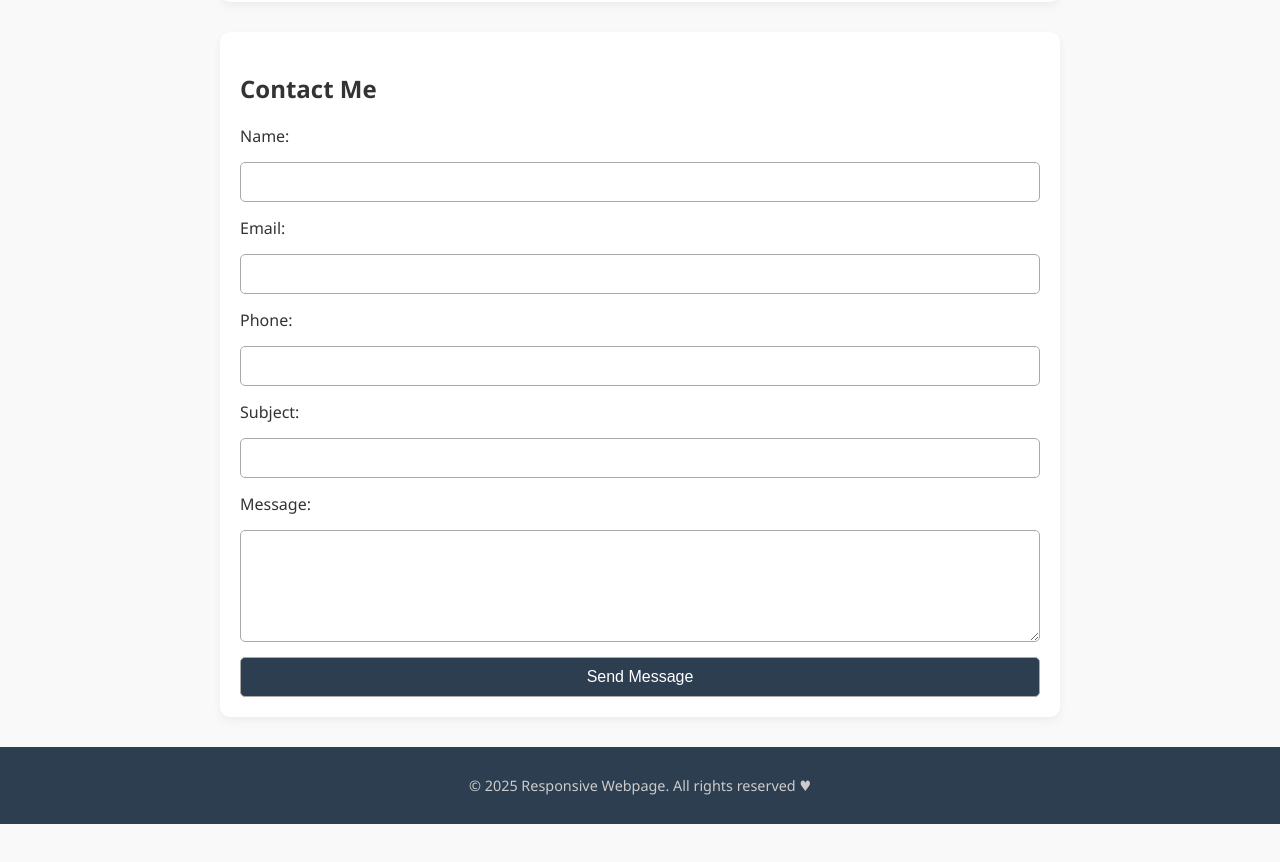
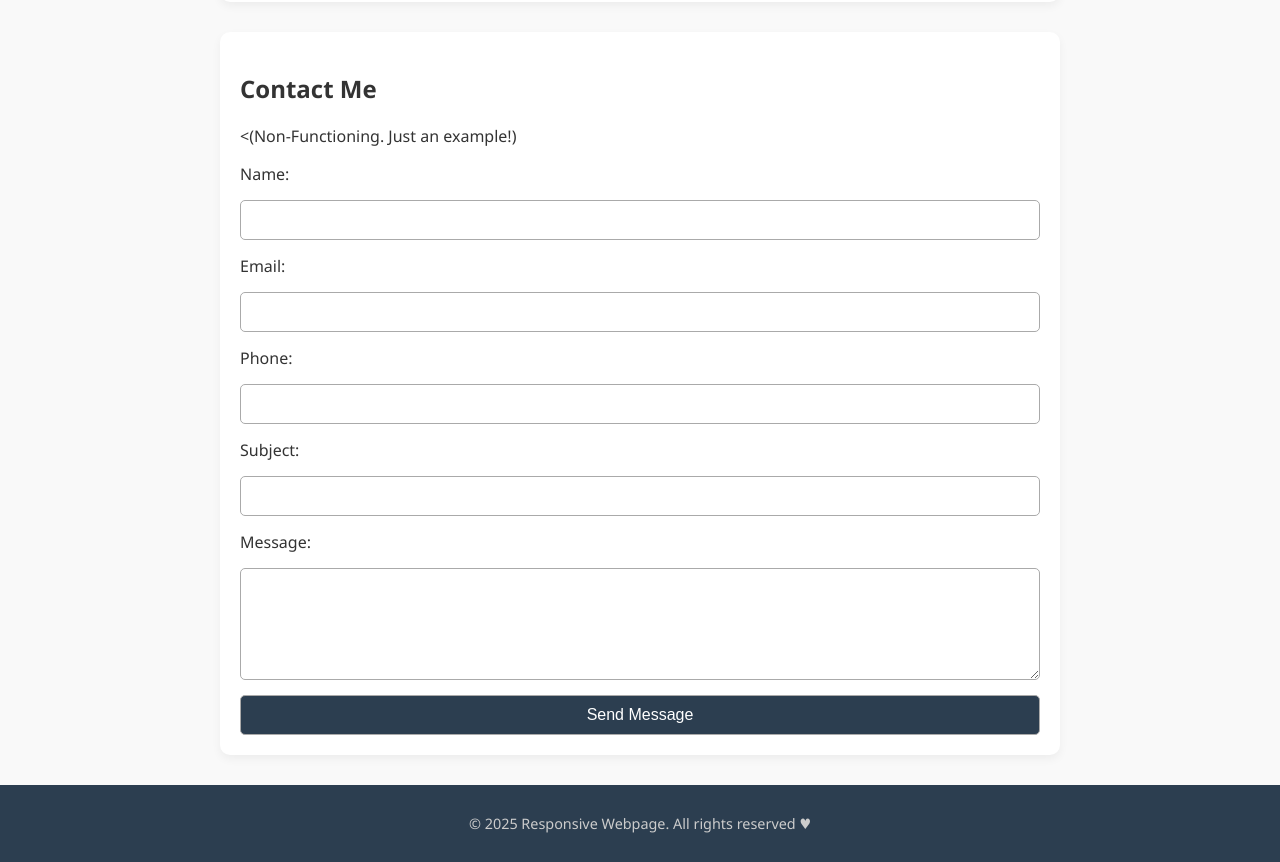
Before and after one commit to hliska-ecpi/hliska-ecpi.github.io, a plain HTML site: page index.html in a window 1280 px wide. Shown: the part 900-1762 px from the top of the page. Before the commit the page ends 1724 px from the top, so only its background shows below. Drawn offline with Linux system fonts and the light colour scheme.

Commit message:
Update index.html

```diff
--- a/index.html
+++ b/index.html
@@ -47,6 +47,7 @@
 
     <section id="contact" class="flex-section">
       <h2>Contact Me</h2>
+      <p><(Non-Functioning. Just an example!)</p>
       <form class="contact-form">
         <label for="name">Name:</label>
         <input type="text" id="name" name="name" required />
```
